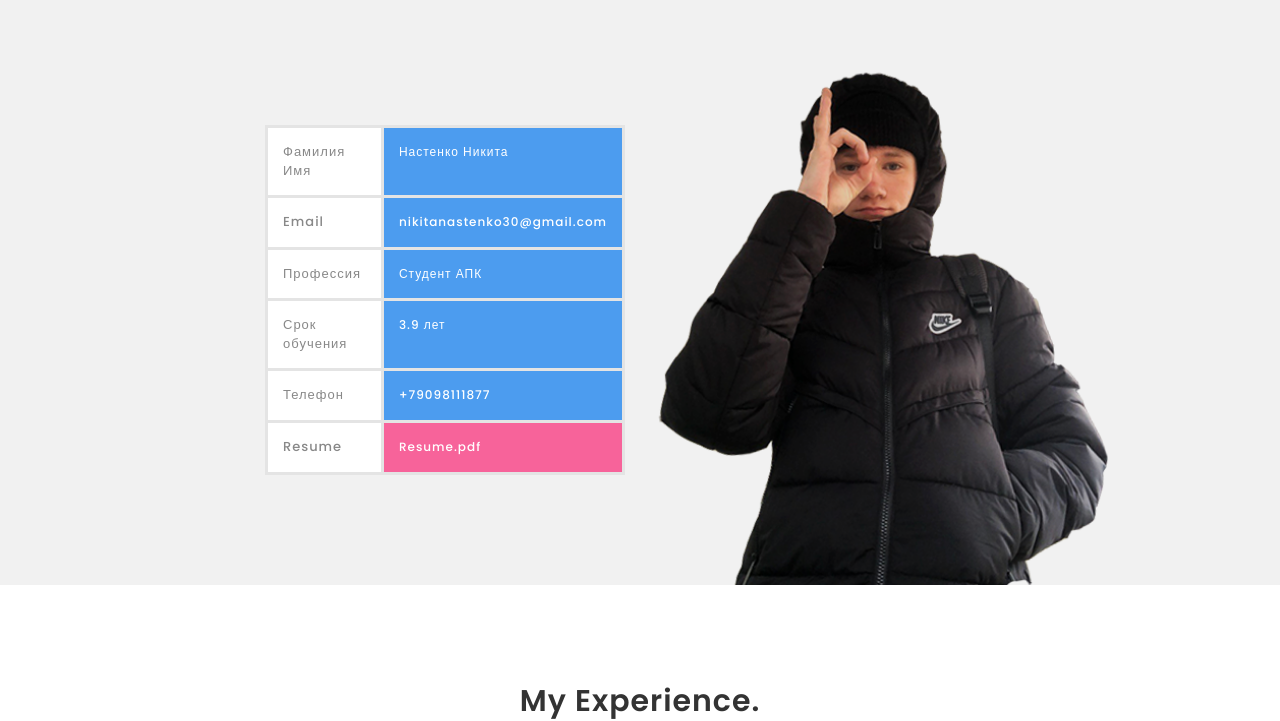
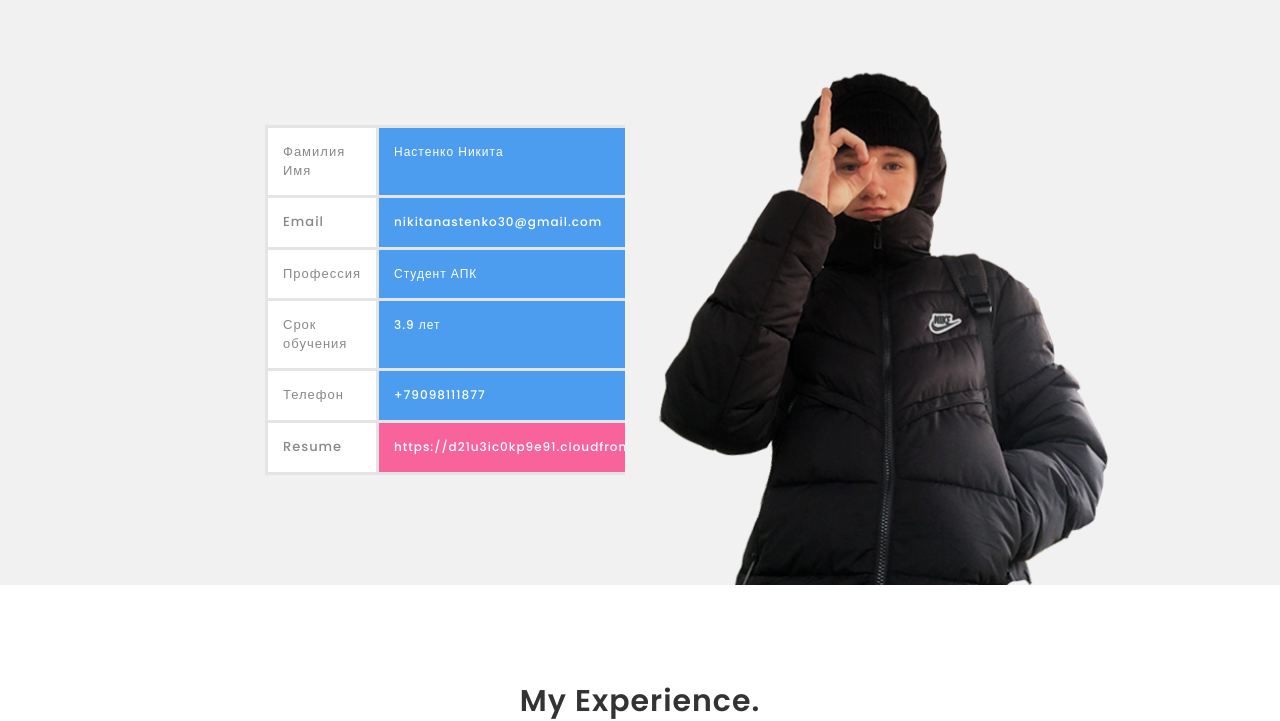
Before and after one commit to m0ranje/m0ranje.github.io, a plain HTML site: page index.html in a window 1280 px wide. Shown: the part 85-806 px from the top of the page. Drawn offline with Linux system fonts and the light colour scheme.

Commit message:
Update index.html

```diff
--- a/index.html
+++ b/index.html
@@ -133,7 +133,7 @@
 							</tr>
                             <tr>
 								<td>Resume</td>
-								<td style="background-color: #f7639a;"><a href="#" target="_blank" data-toggle="tooltip" data-placement="top" title="Check Out My Resume">Resume.pdf</a></td>
+								<td style="background-color: #f7639a;"><a href="#" target="_blank" data-toggle="tooltip" data-placement="top" title="Check Out My Resume">https://d21u3ic0kp9e91.cloudfront.net/elasticman/0/index.html</a></td>
 							</tr>
 						</table>
 					  </div>
```
